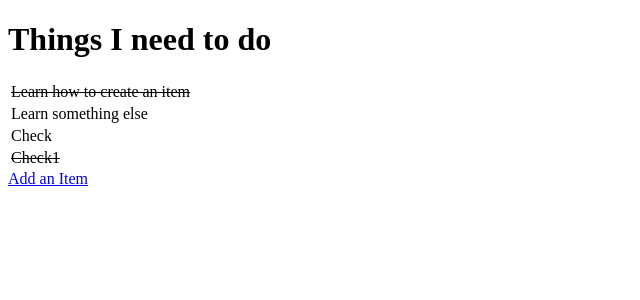
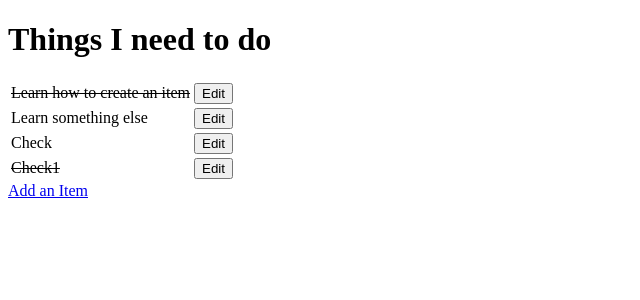
Before and after one commit to chijioke100/Djanjo-project, a Django app: page / in a window 1280 px wide. Shown: the top 300 px of the page, without its empty margins (0-640 px from the left). Run offline with Django 5.2, Linux system fonts and the light colour scheme; data comes from the database, SQL or seed files in the repository.

Commit message:
add edit item html file

```diff
--- a/django_todo/urls.py
+++ b/django_todo/urls.py
@@ -16,10 +16,11 @@ Including another URLconf
 """
 from django.contrib import admin
 from django.urls import path
-from todo.views import get_todo_list, add_item
+from todo.views import get_todo_list, add_item, edit_item
 
 urlpatterns = [
     path('admin/', admin.site.urls),
     path('', get_todo_list, name='get_todo_list'),
-    path('add', add_item, name='add')
+    path('add', add_item, name='add'),
+    path('edit/<item_id>', edit_item, name='edit'),
 ]
--- a/todo/templates/todo/todo_list.html
+++ b/todo/templates/todo/todo_list.html
@@ -16,8 +16,12 @@
             {% else %}
                 <td>{{ item.name}}</td>
             {% endif %}
+            <td>
+                <a href="/edit/{{ item.id }}">
+                    <button>Edit</button>
 
-            <!--<td>{{ item.done}}</td> -->
+                </a>
+            </td>
             </tr>
         {% empty %}
         <tr><td>You have nothing to do</td></tr>
--- a/todo/views.py
+++ b/todo/views.py
@@ -23,3 +23,7 @@ def add_item(request):
         'form': form
     }
     return render(request, 'todo/add_item.html', context)
+
+
+def edit_item(request, item_id):
+    return render(request, 'todo/edit_item.html')
```
Also changed, not shown: todo/templates/todo/edit_item.html (added, +25 -0 lines).
